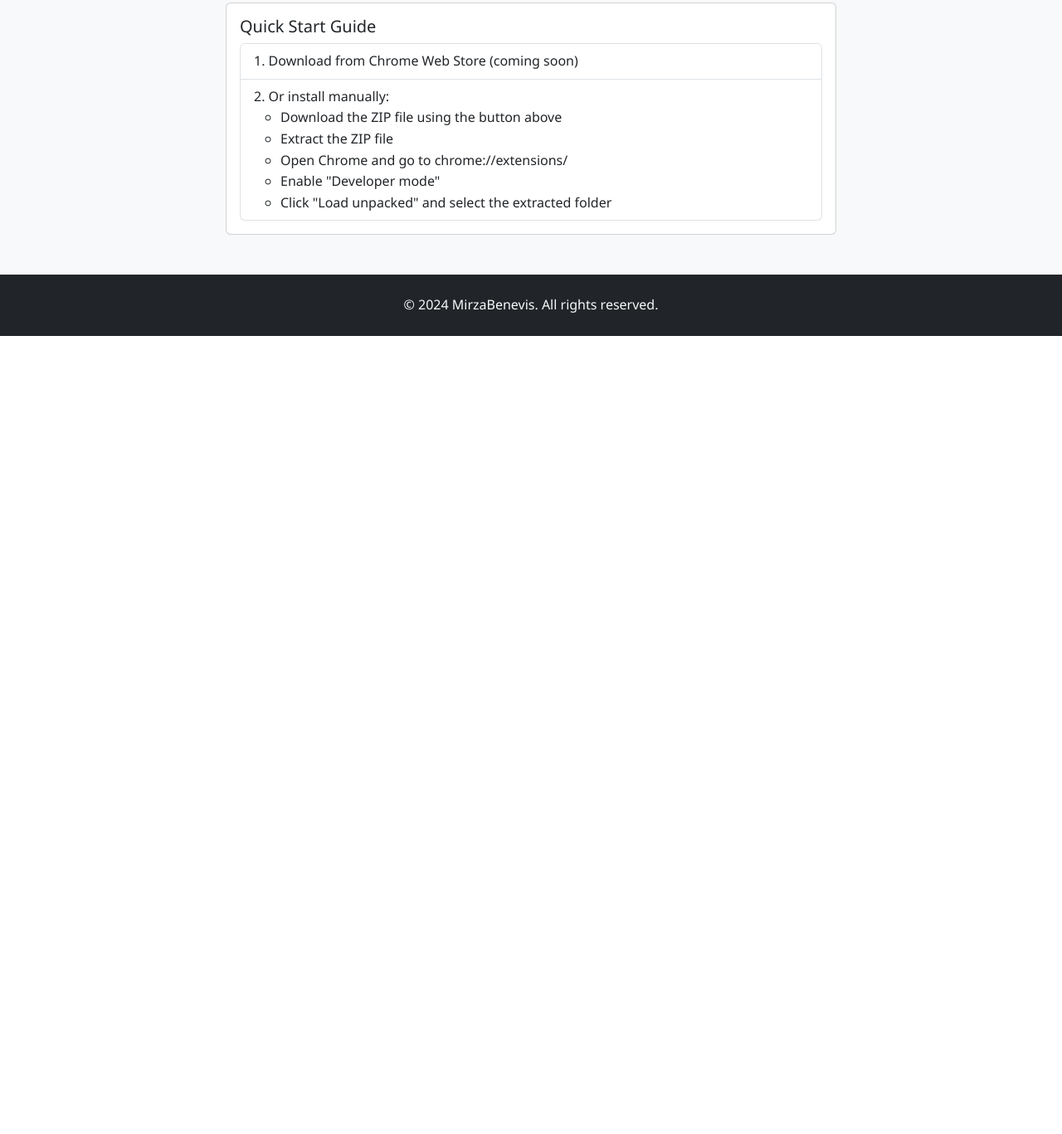
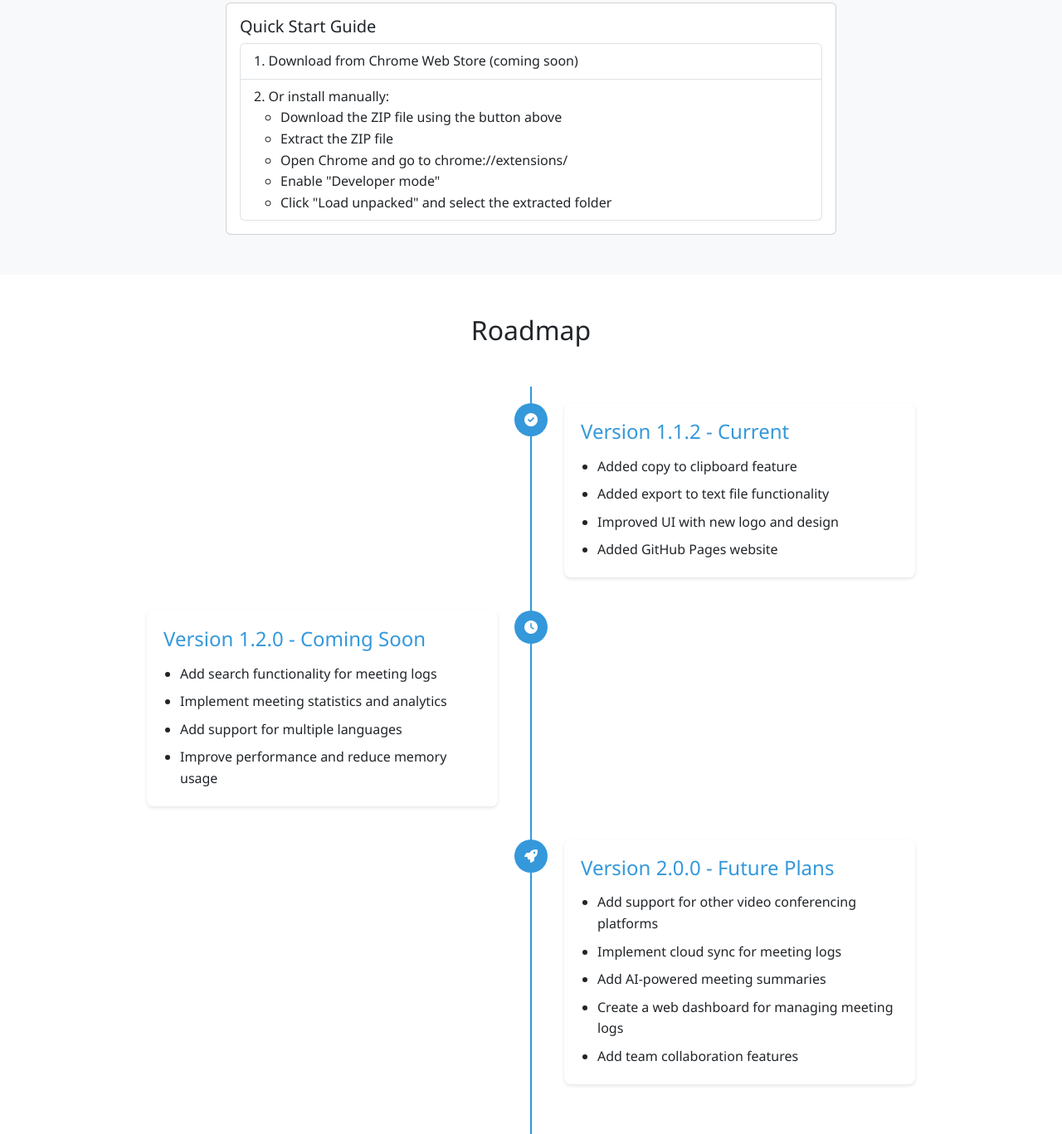
Before and after one commit to amirHHP/mirzabenevis2, a browser extension: page docs/index.html in a window 1280 px wide. Shown: the part 952-2319 px from the top of the page at 83% size. Before the commit the page ends 1357 px from the top, so only its background shows below. Drawn offline with nearby package versions, Linux system fonts and the light colour scheme.

Commit message:
feat: Add roadmap section to website

```diff
--- a/docs/index.html
+++ b/docs/index.html
@@ -86,6 +86,88 @@
             gap: 1rem;
             flex-wrap: wrap;
         }
+
+        .timeline {
+            position: relative;
+            padding: 20px 0;
+        }
+
+        .timeline::before {
+            content: '';
+            position: absolute;
+            width: 2px;
+            background: var(--primary-color);
+            top: 0;
+            bottom: 0;
+            left: 50%;
+            margin-left: -1px;
+        }
+
+        .timeline-item {
+            margin-bottom: 40px;
+            position: relative;
+        }
+
+        .timeline-badge {
+            width: 40px;
+            height: 40px;
+            background: var(--primary-color);
+            border-radius: 50%;
+            position: absolute;
+            left: 50%;
+            margin-left: -20px;
+            display: flex;
+            align-items: center;
+            justify-content: center;
+            color: white;
+            z-index: 1;
+        }
+
+        .timeline-content {
+            width: calc(50% - 40px);
+            padding: 20px;
+            background: white;
+            border-radius: 8px;
+            box-shadow: 0 2px 4px rgba(0,0,0,0.1);
+            position: relative;
+        }
+
+        .timeline-item:nth-child(odd) .timeline-content {
+            margin-left: auto;
+        }
+
+        .timeline-content h4 {
+            color: var(--primary-color);
+            margin-bottom: 15px;
+        }
+
+        .timeline-content ul {
+            padding-left: 20px;
+            margin-bottom: 0;
+        }
+
+        .timeline-content li {
+            margin-bottom: 8px;
+        }
+
+        .timeline-content li:last-child {
+            margin-bottom: 0;
+        }
+
+        @media (max-width: 768px) {
+            .timeline::before {
+                left: 40px;
+            }
+
+            .timeline-badge {
+                left: 40px;
+            }
+
+            .timeline-content {
+                width: calc(100% - 80px);
+                margin-left: 80px !important;
+            }
+        }
     </style>
 </head>
 <body>
@@ -106,6 +188,9 @@
                     </li>
                     <li class="nav-item">
                         <a class="nav-link" href="#installation">Installation</a>
+                    </li>
+                    <li class="nav-item">
+                        <a class="nav-link" href="#roadmap">Roadmap</a>
                     </li>
                     <li class="nav-item">
                         <a class="nav-link" href="https://github.com/amirHHP/mirzabenevis2" target="_blank">GitHub</a>
@@ -193,6 +278,62 @@
         </div>
     </section>
 
+    <!-- Roadmap Section -->
+    <section id="roadmap" class="py-5">
+        <div class="container">
+            <h2 class="text-center mb-5">Roadmap</h2>
+            <div class="row justify-content-center">
+                <div class="col-md-10">
+                    <div class="timeline">
+                        <div class="timeline-item">
+                            <div class="timeline-badge">
+                                <i class="fas fa-check-circle"></i>
+                            </div>
+                            <div class="timeline-content">
+                                <h4>Version 1.1.2 - Current</h4>
+                                <ul>
+                                    <li>Added copy to clipboard feature</li>
+                                    <li>Added export to text file functionality</li>
+                                    <li>Improved UI with new logo and design</li>
+                                    <li>Added GitHub Pages website</li>
+                                </ul>
+                            </div>
+                        </div>
+                        <div class="timeline-item">
+                            <div class="timeline-badge">
+                                <i class="fas fa-clock"></i>
+                            </div>
+                            <div class="timeline-content">
+                                <h4>Version 1.2.0 - Coming Soon</h4>
+                                <ul>
+                                    <li>Add search functionality for meeting logs</li>
+                                    <li>Implement meeting statistics and analytics</li>
+                                    <li>Add support for multiple languages</li>
+                                    <li>Improve performance and reduce memory usage</li>
+                                </ul>
+                            </div>
+                        </div>
+                        <div class="timeline-item">
+                            <div class="timeline-badge">
+                                <i class="fas fa-rocket"></i>
+                            </div>
+                            <div class="timeline-content">
+                                <h4>Version 2.0.0 - Future Plans</h4>
+                                <ul>
+                                    <li>Add support for other video conferencing platforms</li>
+                                    <li>Implement cloud sync for meeting logs</li>
+                                    <li>Add AI-powered meeting summaries</li>
+                                    <li>Create a web dashboard for managing meeting logs</li>
+                                    <li>Add team collaboration features</li>
+                                </ul>
+                            </div>
+                        </div>
+                    </div>
+                </div>
+            </div>
+        </div>
+    </section>
+
     <!-- Footer -->
     <footer class="bg-dark text-light py-4">
         <div class="container text-center">
```
Also changed, not shown: README.md.
